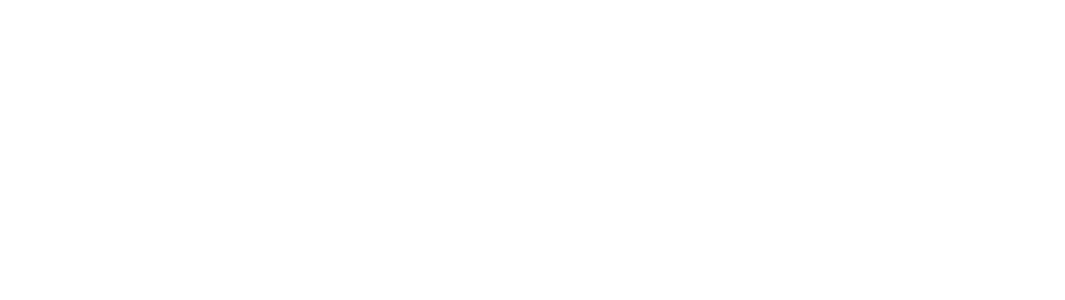
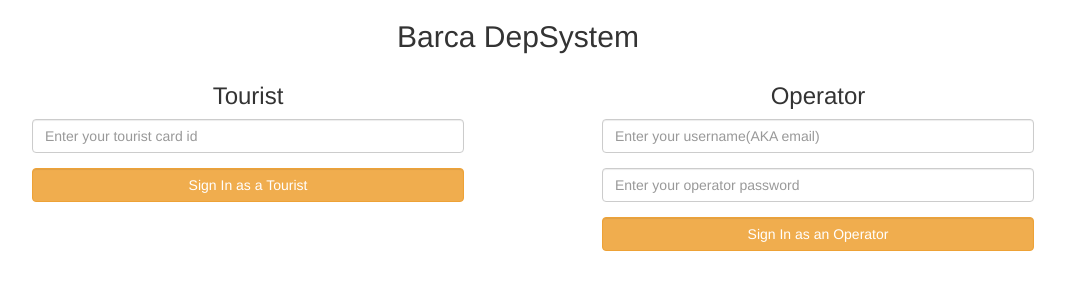
Before and after one commit to notfier/touristique-client, a React app: page /auth/ in a window 1280 px wide. Shown: the top 300 px of the page, without its empty margins (122-1187 px from the left). Built offline with nearby package versions, Linux system fonts and the light colour scheme.

Commit message:
auth added

```diff
--- a/devServer.js
+++ b/devServer.js
@@ -14,11 +14,11 @@
 
 app.use( require( 'webpack-hot-middleware' )( compiler ) );
 
-app.get( '/', function( req, resp ) {
+app.get( '*', function( req, resp ) {
   resp.sendFile( path.join( __dirname, 'index.html' ) );
 });
 
-app.all( '*', proxy( 'localhost:8000', {
+app.all( '/api/*', proxy( 'localhost:8000', {
   forwardPath: function( req, res ) {
     return require( 'url' ).parse( req.url ).path;
   },
--- a/package.json
+++ b/package.json
@@ -34,6 +34,7 @@
     "react-dom": "15.4.1",
     "react-redux": "5.0.1",
     "react-router": "3.0.0",
-    "redux": "3.6.0"
+    "redux": "3.6.0",
+    "whatwg-fetch": "^2.0.1"
   }
 }
--- a/src/Auth.js
+++ b/src/Auth.js
@@ -1,9 +1,8 @@
 import React, { Component } from 'react';
-import { render } from 'react-dom';
 import { Link } from 'react-router';
 
-
 // components
+import { OperatorSignIn } from './Components/OperatorSignIn';
 
 
 export class Auth extends Component {
@@ -11,7 +10,7 @@
   constructor( props ) {
     super( props );
     this.state = {
-      touristCardId: '',
+      touristCardId: ''
     };
   }
 
@@ -39,46 +38,13 @@
                     type="button"
                     value="Sign In as a Tourist"
                     className="btn btn-default form-control btn-warning"
-                    onClick={ () => { alert('Not implemented yet!') } }
+                    onClick={ this.signInTourist }
                   ></input>
                 </Link>
               </div>
             </form>
           </div>
-          <div className="col-xs-6">
-            <h3 className="text-center">Operator</h3>
-            <form className="inner-form center-block" autoComplete='off'>
-              <div className="form-group">
-                <input
-                  type='text'
-                  id='cc2'
-                  placeholder='Enter your username(AKA email)'
-                  onChange={ () => { alert('Not implemented yet!') } }
-                  className="form-control"
-                />
-              </div>
-              <div className="form-group">
-                <input
-                  type='password'
-                  id='cc3'
-                  placeholder='Enter your operator password'
-                  onChange={ () => { alert('Not implemented yet!') } }
-                  className="form-control"
-                />
-              </div>
-              <div className="form-group">
-                <Link to="/">
-                  <input
-                    id="sign-in"
-                    type="button"
-                    value="Sign In as an Operator"
-                    className="btn btn-default form-control btn-warning"
-                    onClick={ () => { alert('Not implemented yet!') } }
-                  ></input>
-                </Link>
-              </div>
-            </form>
-          </div>
+          <OperatorSignIn/>
         </div>
       </div>
     )
--- /dev/null
+++ b/src/Components/Operator.js
@@ -0,0 +1,28 @@
+import React, { Component } from 'react';
+
+
+export class Operator extends Component {
+
+  constructor( props ) {
+    super( props );
+    console.log('INIT')
+  }
+
+  signOut() {
+    localStorage.removeItem('token');
+    window.location.replace('/');  // end of session
+  }
+
+  render() {
+    console.log('RAZ')
+    return(
+      <div>
+        Operator!!!
+        <a href='javascript:void(0)' onClick={ this.signOut }>Sign Out</a>
+      </div>
+    )
+  }
+
+};
+
+Operator.PropTypes = {};
--- /dev/null
+++ b/src/Components/OperatorSignIn.js
@@ -0,0 +1,103 @@
+import React, { Component } from 'react';
+import { browserHistory } from 'react-router';
+
+
+export class OperatorSignIn extends Component {
+
+  constructor( props ) {
+    super( props );
+    this.state = {
+      username: '',
+      password: '',
+      error: '',
+    };
+    this.signInOperator = this.signInOperator.bind( this );
+    this.changeUsername = this.changeUsername.bind( this );
+    this.changePassword = this.changePassword.bind( this );
+  }
+
+  changeUsername( e ) {
+    this.setState({
+      username: e.target.value
+    });
+  }
+
+  changePassword( e ) {
+    this.setState({
+      password: e.target.value
+    });
+  }
+
+  signInOperator() {
+    fetch('/api/auth/api_token_auth/', {
+      method: 'POST',
+      headers: {
+        'Accept': 'application/json',
+        'Content-Type': 'application/json'
+      },
+      credentials: 'same-origin',
+      body: JSON.stringify({
+        username: this.state.username,
+        password: this.state.password
+      })
+    }).then(
+      response => response.json()
+    ).then(
+      jsonedResponse => {
+        if ( jsonedResponse.non_field_errors ) {
+          this.setState({
+            error: jsonedResponse.non_field_errors[0],
+          });
+          this.props.getAuth( false );
+        } else {
+          localStorage.setItem('token', jsonedResponse.token)
+          this.setState({error: ''});
+          browserHistory.push('/operator');
+        }
+      },
+      (e) => {
+        console.log(e)
+      }
+    )
+  }
+
+  render() {
+    return(
+      <div className="col-xs-6">
+        <h3 className="text-center">Operator</h3>
+        <form className="inner-form center-block" autoComplete='off'>
+          <div className="form-group">
+            <input
+              type='text'
+              id='cc2'
+              placeholder='Enter your username(AKA email)'
+              onChange={ this.changeUsername }
+              className="form-control"
+            />
+          </div>
+          <div className="form-group">
+            <input
+              type='password'
+              id='cc3'
+              placeholder='Enter your operator password'
+              onChange={ this.changePassword }
+              className="form-control"
+            />
+          </div>
+          <div className="form-group">
+            <input
+              id="sign-in"
+              type="button"
+              value="Sign In as an Operator"
+              className="btn btn-default form-control btn-warning"
+              onClick={ this.signInOperator }
+            ></input>
+          </div>
+          {this.state.error ? <div className="error text-center">{ this.state.error }</div> : null}
+        </form>
+      </div>
+    )
+  }
+}
+
+OperatorSignIn.PropTypes = {};
--- a/src/index.js
+++ b/src/index.js
@@ -1,21 +1,61 @@
 var css = require('./styles/main.css');
 
-import React from 'react';
+import React, { Component } from 'react';
 import { render } from 'react-dom';
 import { IndexRoute, Router, Route, browserHistory } from 'react-router';
 import Bootstrap from 'bootstrap/dist/css/bootstrap.css';
 
 import { App } from './App';
 import { Auth } from './Auth';
+import { Operator } from './Components/Operator';
 
 
+class Index extends Component {
+
+  constructor( props ) {
+    super( props );
+    this.checkAuth = this.checkAuth.bind( this );
+  }
+
+  checkAuth( nextState, replace ) {
+    console.log( nextState.location.pathname )
+    if (
+      nextState.location.pathname === '/operator/' ||
+      nextState.location.pathname === '/auth/'
+    ) {
+      return true;
+    }
+    if ( localStorage.getItem( 'token' ) ) {
+      replace({
+        pathname:'/operator/',
+        state:{
+          nextPathname: nextState.location.pathname
+        }
+      });
+    } else {
+      replace({
+        pathname:'/auth/',
+        state:{
+          nextPathname: nextState.location.pathname
+        }
+      });
+    }
+  }
+
+  render() {
+    return(
+      <Router history={ browserHistory }>
+        <Route path='/' component={ App } onEnter={ this.checkAuth }>
+          <Route path='auth' component={ Auth }/>
+          <Route path='operator' component={ Operator }/>
+        </Route>
+      </Router>
+    )
+  }
+
+}
+
 render(
-  (
-    <Router history={ browserHistory }>
-      <Route path='/' component={ App }>
-        <IndexRoute component={ Auth }/>
-      </Route>
-    </Router>
-  ),
+  <Index/>,
   document.getElementById( 'root' )
 );
--- a/src/styles/main.css
+++ b/src/styles/main.css
@@ -1,4 +1,4 @@
 .inner-form {
-    width: 80%,
-    color: red,
+    width: 80%;
+    color: red
 }
--- a/webpack.config.dev.js
+++ b/webpack.config.dev.js
@@ -14,7 +14,10 @@
   },
   plugins: [
     new webpack.HotModuleReplacementPlugin(),
-    new webpack.NoErrorsPlugin()
+    new webpack.NoErrorsPlugin(),
+    new webpack.ProvidePlugin({
+      fetch: 'exports?self.fetch!whatwg-fetch'
+    })
   ],
   module: {
     loaders: [
```
